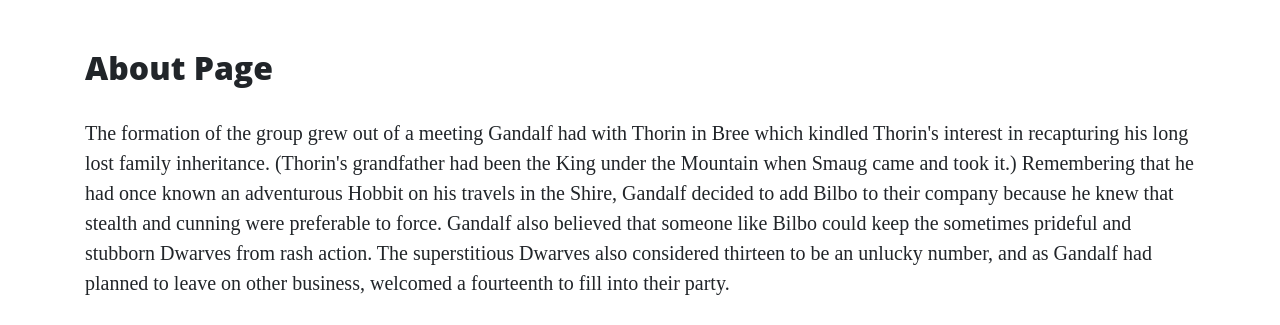
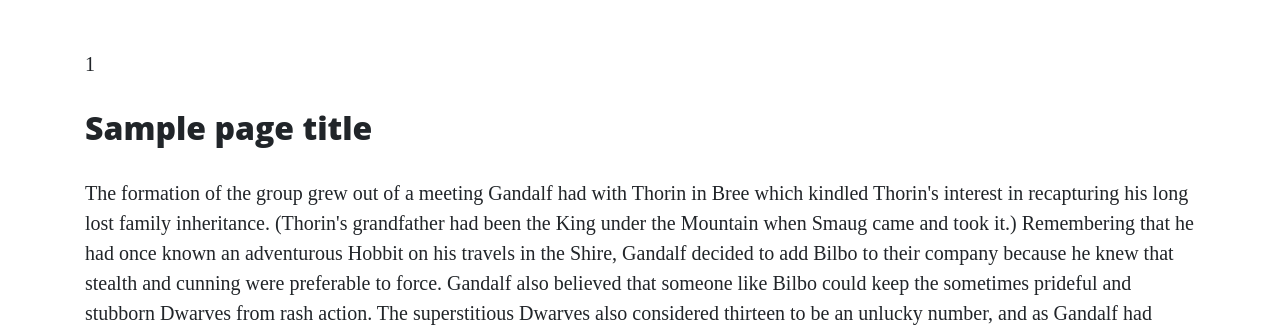
Before and after one commit to GabrielH-02/using-flask-project, a Flask app: template templates/about.html in a window 1280 px wide. Shown: the part 629-954 px from the top of the page. Run offline with Flask 2, Linux system fonts and the light colour scheme; the template is opened without the code that fills it: most values are stand-ins (such as "Sample title", 1, 10 or a date in 2020); some libraries are stand-ins or nearby versions.

Commit message:
adding the stuff

```diff
--- a/run.py
+++ b/run.py
@@ -12,17 +12,17 @@ def index():
 
 @app.route("/about")
 def about():
-    return render_template("about.html")
+    return render_template("about.html", page_title="About", list_of_numbers=[1, 2, 3])
 
 
 @app.route("/contact")
 def contact():
-    return render_template("contact.html")
+    return render_template("contact.html", page_title="Contact")
 
 
 @app.route("/careers")
 def careers():
-    return render_template("careers.html")
+    return render_template("careers.html", page_title="Careers")
 
 
 if __name__ == "__main__":
--- a/templates/about.html
+++ b/templates/about.html
@@ -1,6 +1,11 @@
 {% extends "base.html"  %}
 {% block content %}
-    <h2>About Page</h2>
+
+    {% for number in list_of_numbers %}
+        <p>{{ number }}</p>
+    {% endfor %}
+
+    <h2>{{ page_title }}</h2>
     <p>
         The formation of the group grew out of a meeting Gandalf had with Thorin in Bree which kindled Thorin's interest in
         recapturing his long lost family inheritance. (Thorin's grandfather had been the King under the Mountain when Smaug
--- a/templates/careers.html
+++ b/templates/careers.html
@@ -1,4 +1,4 @@
 {% extends "base.html"  %}
 {% block content %}
-    <h2>Come work with Us!</h2>
+    <h2>{{ page_title }}</h2>
 {% endblock %}
--- a/templates/contact.html
+++ b/templates/contact.html
@@ -1,4 +1,4 @@
 {% extends "base.html"  %}
 {% block content %}
-    <h2>Contact Us</h2>
+    <h2>{{ page_title }}</h2>
 {% endblock %}
```
Also changed, not shown: data/company.json (added, +7 -0 lines).
